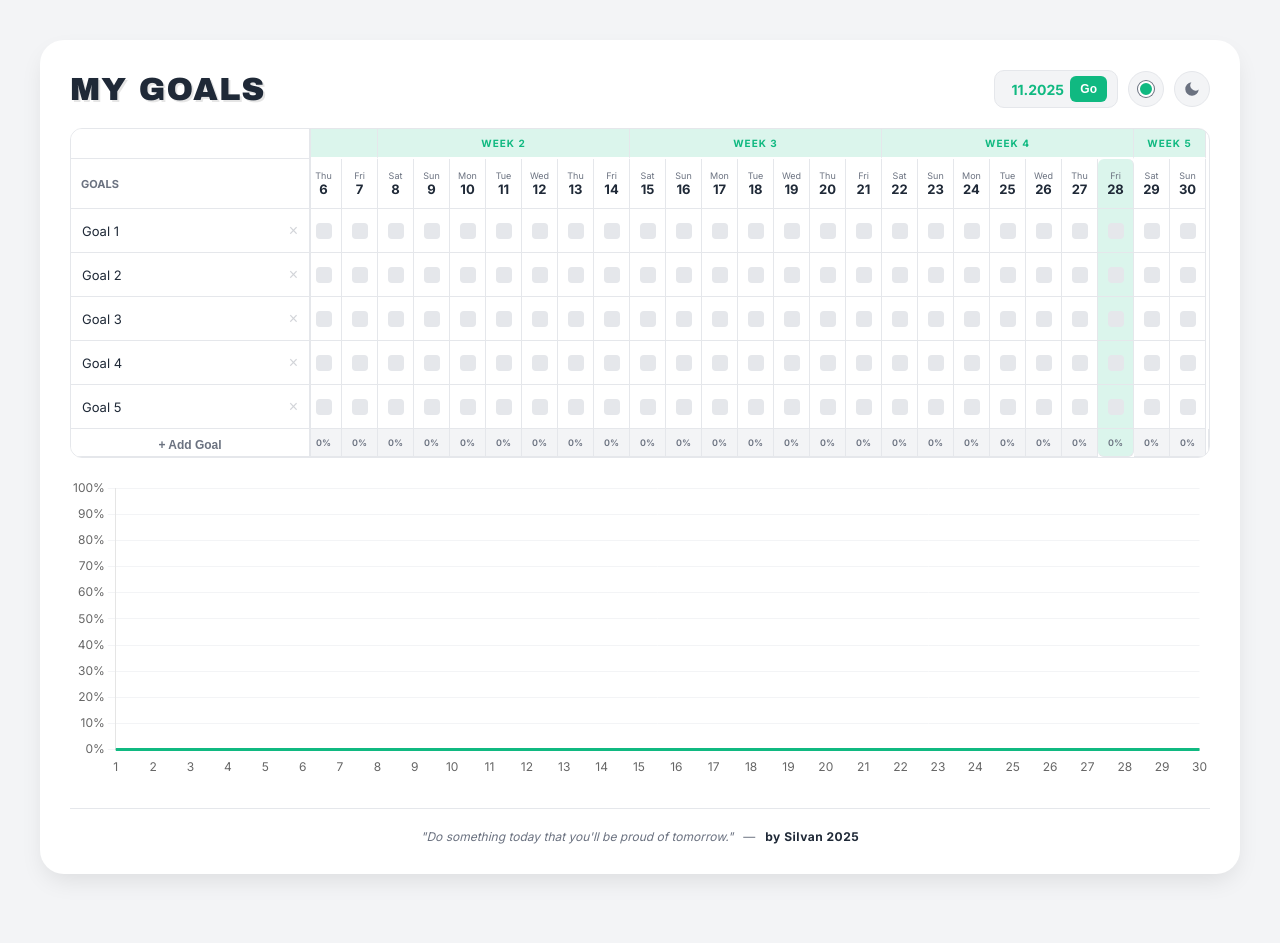
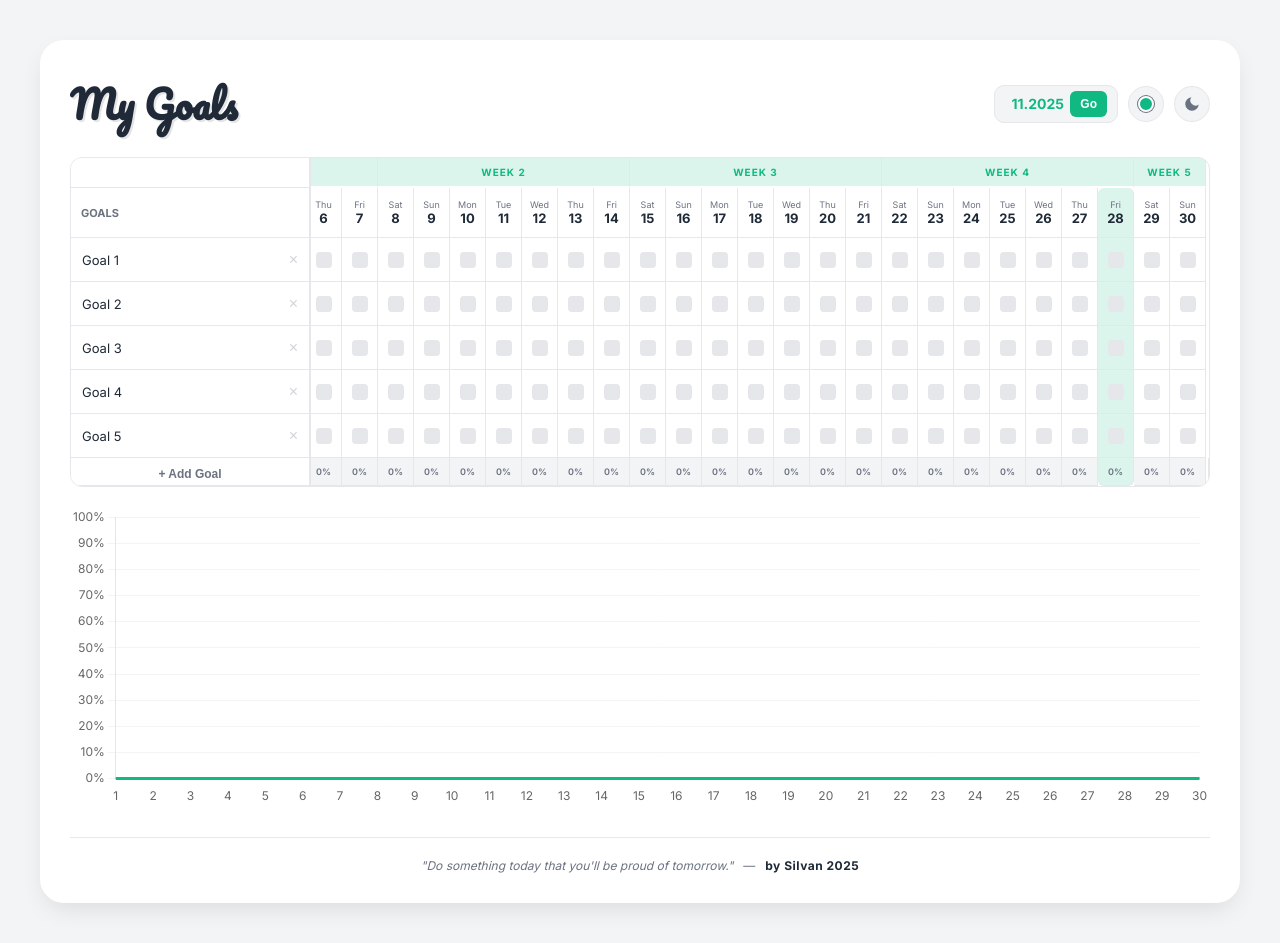
Before and after one commit to YamahaWR450/my-goals, a plain HTML site: page index.html in a window 1280 px wide. Before the commit the page ends 914 px from the top, so only its background shows below. Drawn offline with nearby package versions, Linux system fonts and the light colour scheme.

Commit message:
Update index.html

```diff
--- a/index.html
+++ b/index.html
@@ -5,7 +5,7 @@
     <meta name="viewport" content="width=device-width, initial-scale=1.0, maximum-scale=1.0, user-scalable=no">
     <title>MY GOALS - Auto Save</title>
     <script src="https://cdn.jsdelivr.net/npm/chart.js"></script>
-    <link href="https://fonts.googleapis.com/css2?family=Inter:wght@300;400;500;600;700&display=swap" rel="stylesheet">
+    <link href="https://fonts.googleapis.com/css2?family=Inter:wght@300;400;500;600;700&family=Pacifico&display=swap" rel="stylesheet">
 
     <style>
         :root {
@@ -112,9 +112,8 @@
         }
 
         h1 {
-            font-family: 'Braggadocio', 'Arial Black', sans-serif;
-            font-size: 32px; margin: 0; letter-spacing: 1px;
-            text-transform: uppercase;
+            font-family: 'Pacifico', cursive;
+            font-size: 38px; margin: 0;
             text-shadow: 2px 2px 0px rgba(0,0,0,0.1);
             color: var(--text-main);
         }
@@ -172,6 +171,11 @@
             position: sticky; left: 0; z-index: 20; background-color: var(--card-bg);
             width: var(--col-width); min-width: var(--col-width); max-width: var(--col-width);
             border-right: 2px solid var(--border);
+            pointer-events: none; /* Lässt Klicks durch leere Bereiche der Zelle hindurch */
+        }
+
+        .sticky-col > * {
+            pointer-events: auto; /* Macht den Inhalt der Zelle wieder klickbar */
         }
 
         .week-cell {
@@ -322,7 +326,7 @@
 
     <div class="app-container">
         <header>
-            <h1>MY GOALS</h1>
+            <h1>My Goals</h1>
 
             <div class="toolbar">
                 <div class="date-group">
```
